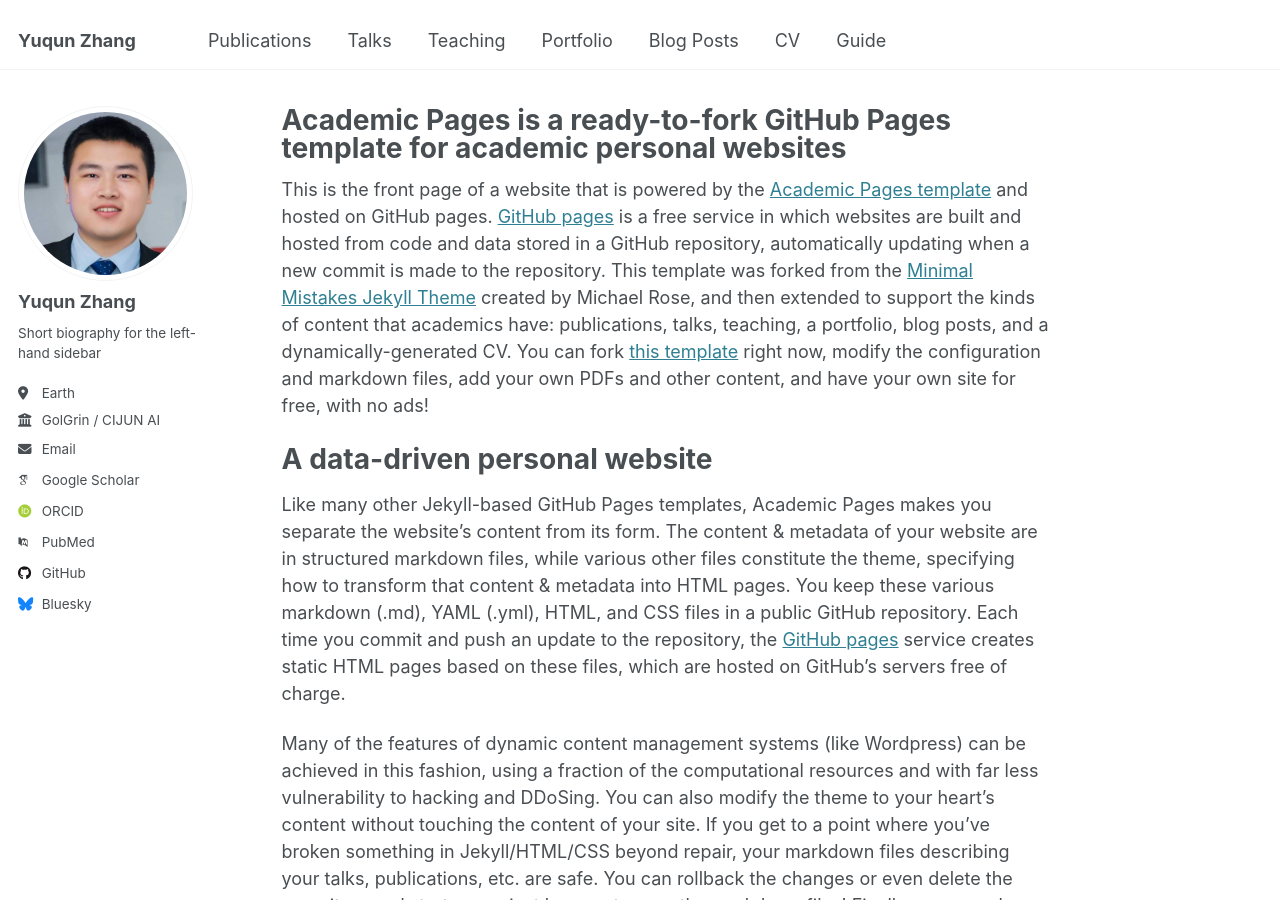
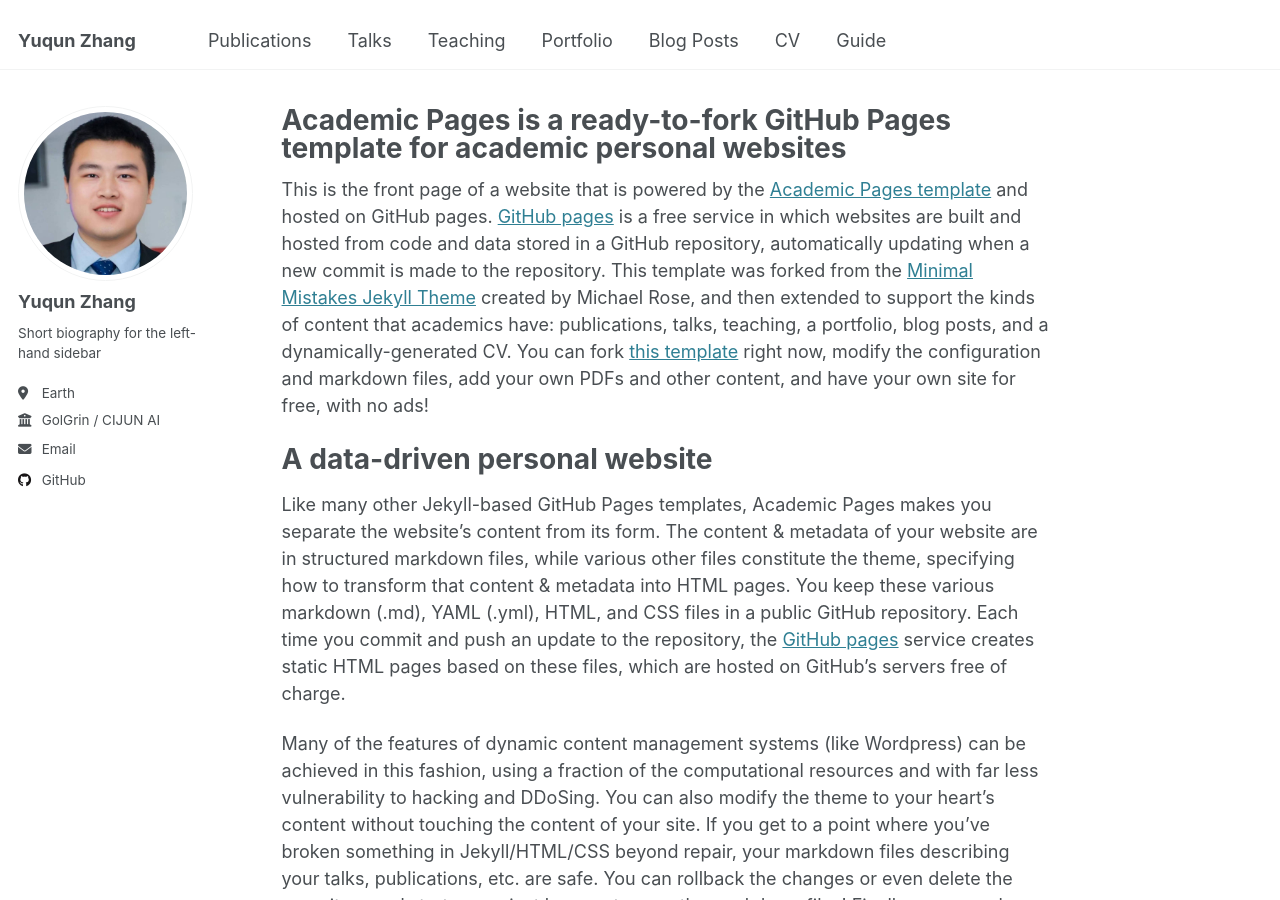
Before and after one commit to YuqunZhang/YuqunZhang.github.io, a Jekyll site: the page built from _pages/about.md, in a window 1280 px wide and 900 px high. Built offline with Jekyll 4.4.1, drawn with Linux system fonts in a browser that asks for light colours; some web fonts are replaced.

Commit message:
Update _config.yml

```diff
--- a/_config.yml
+++ b/_config.yml
@@ -33,11 +33,11 @@ author:
 
   # Academic websites
   arxiv            : # URL - Update with the correct link to your profile
-  googlescholar    : "https://scholar.google.com/citations?user=PS_CX0AAAAAJ"
+  googlescholar    : #"https://scholar.google.com/citations?user=PS_CX0AAAAAJ"
   impactstory      : # URL
-  orcid            : "http://orcid.org/yourorcidurl"
+  orcid            : #"http://orcid.org/yourorcidurl"
   semantic         : # URL
-  pubmed           : "https://www.ncbi.nlm.nih.gov/pubmed/?term=john+snow"
+  pubmed           : #"https://www.ncbi.nlm.nih.gov/pubmed/?term=john+snow"
   researchgate     : # URL
   scopus           : # URL
 
@@ -45,12 +45,12 @@ author:
   bitbucket        : # Username - Update with your username on the site
   codepen          : # Username
   dribbble         : # Username
-  github           : "academicpages"
+  github           : "YuqunZhang"
   kaggle           : # Username
   stackoverflow    : # User number or user number and name (i.e., use "1" or "1/jeff-atwood")
 
   # Social media
-  bluesky          : "bsky.app" # Replace this with you Bluesky username
+  bluesky          : #"bsky.app" # Replace this with you Bluesky username
   facebook         : # Username
   flickr           : # Username
   foursquare       : # Username
```
